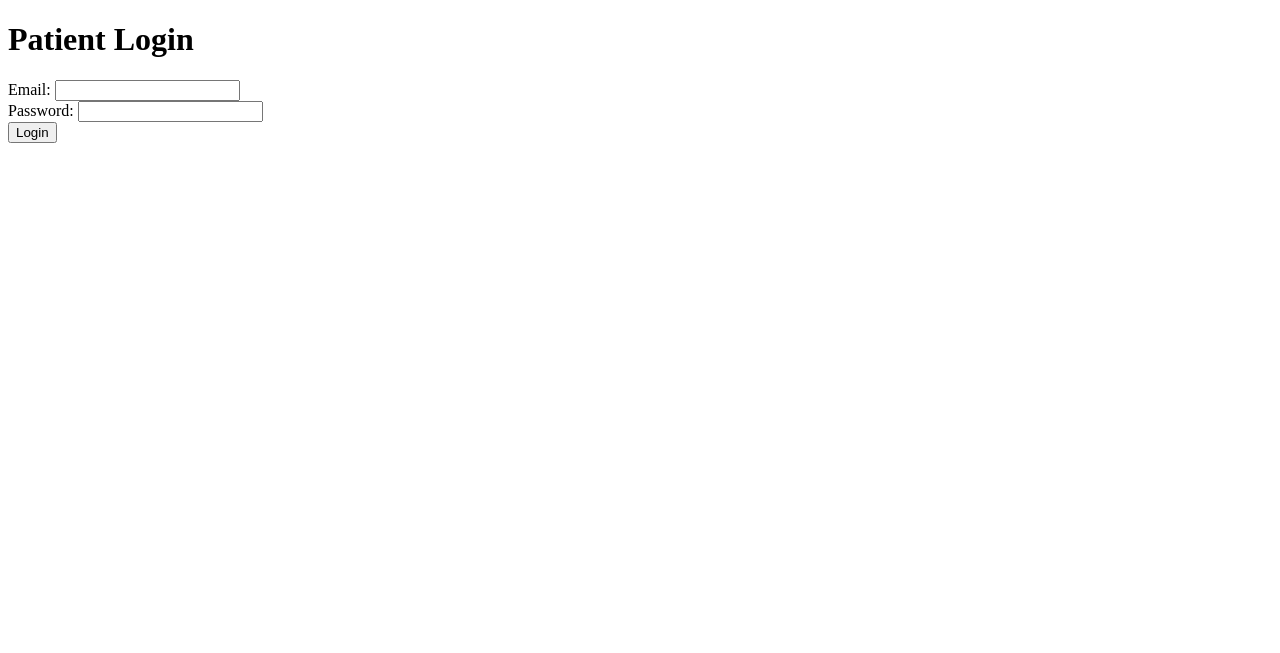
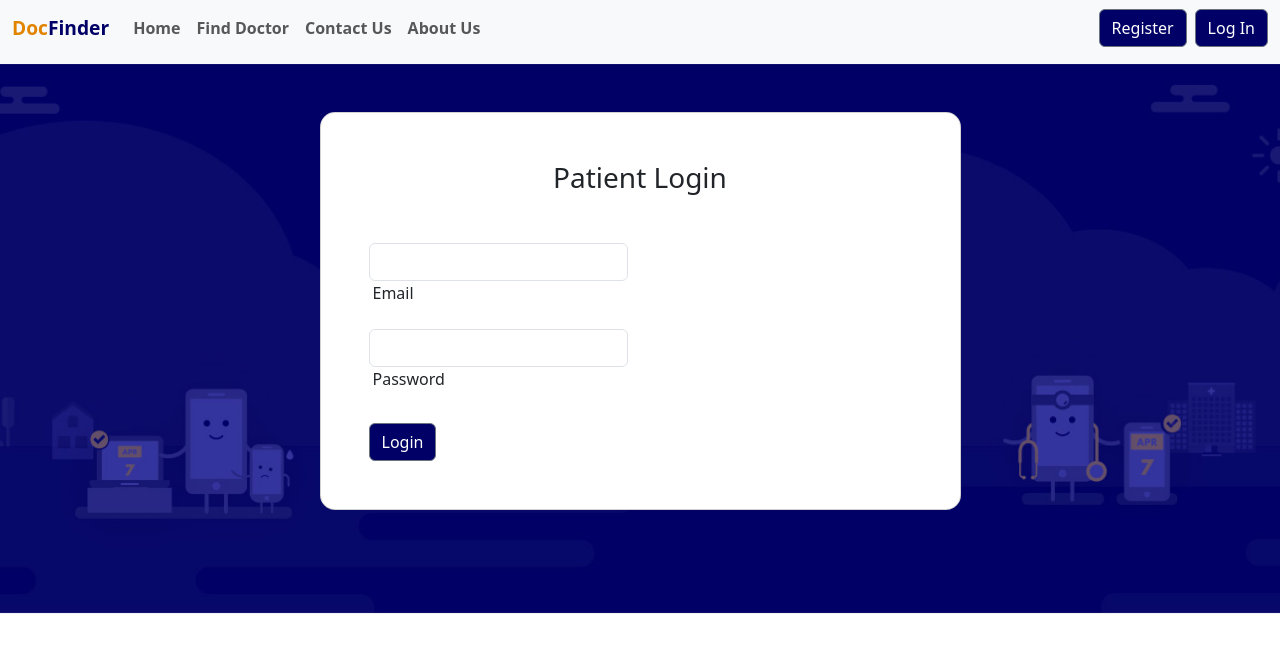
Before and after one commit to M-Usman-Shoaib/DocFinder, a Flask app: page /patientlogin in a window 1280 px wide. Shown: the top 653 px of the page. Run offline with Flask 3, Linux system fonts and the light colour scheme.

Commit message:
patient login form completed

```diff
--- a/templates/base.html
+++ b/templates/base.html
@@ -53,8 +53,8 @@
           </a>
 
           <div class="dropdown-menu custom-dropdown-menu me-2" aria-labelledby="dropdownMenuLink">
-            <a class="dropdown-item  " href="/patientLogin">Patient</a>
-            <a class="dropdown-item" href="/doctorLogin">Doctor</a>
+            <a class="dropdown-item  " href="/patientlogin">Patient</a>
+            <a class="dropdown-item" href="/doctorlogin">Doctor</a>
           </div>
         </div>
       </div>
--- a/templates/patientLogin.html
+++ b/templates/patientLogin.html
@@ -1,18 +1,49 @@
-<!DOCTYPE html>
-<html>
-<head>
-    <title>Patient Login</title>
-</head>
-<body>
-    <h1>Patient Login</h1>
-    <form action="/patientLogin" method="POST">
-        <label for="email">Email:</label>
-        <input type="email" id="email" name="email" required><br>
+{% extends "base.html" %}
 
-        <label for="password">Password:</label>
-        <input type="password" id="password" name="password" required><br>
+{% block title %}title{% endblock %}
 
-        <input type="submit" value="Login">
-    </form>
-</body>
-</html>
+{% block content %}
+    <section class="vh-75  gradient-custom " style="background-image: url('{{ url_for('static', filename='header-bg.jpg') }}'); background-size: cover; background-position: center; min-height: 550px" >
+  <div class="container py-5 h-75">
+    <div class="row d-flex justify-content-center align-items-center h-100">
+      <div class="col-12 col-lg-9 col-xl-7">
+        <div class="card shadow-2-strong card-registration" style="border-radius: 15px;">
+          <div class="card-body p-4 p-md-5">
+            <h3 class="mb-2 pb-2 pb-md-0 mb-md-5 text-center">Patient Login</h3>
+            <form class="justify-content-center"  method="post" action="/patientlogin" >
+
+                 <div class="row">
+                <div class="col-md-6 mb-2 pb-2">
+
+                  <div class="form-outline">
+                    <input type="email" id="email" name="email" class="form-control form-control" required/>
+                    <label class="form-label ms-1" for="email">Email</label>
+                  </div>
+
+                </div>
+
+                </div>
+
+              <div class="row">
+                <div class="col-md-6 mb-2">
+                     <div class="form-outline">
+                    <input type="password" id="password" name="password" class="form-control form-control" required/>
+                    <label class="form-label ms-1" for="password">Password</label>
+                  </div>
+
+                </div>
+              </div>
+
+              <div class="mt-2 pt-2">
+                <input class="  btn btn-secondary blue-button-color" type="submit" value="Login" />
+              </div>
+
+            </form>
+          </div>
+        </div>
+      </div>
+    </div>
+  </div>
+</section>
+</section>
+{% endblock %}
```
